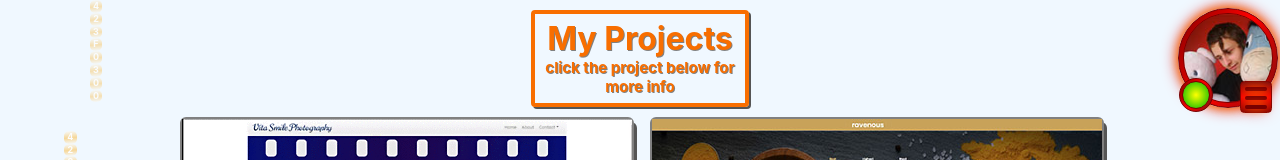
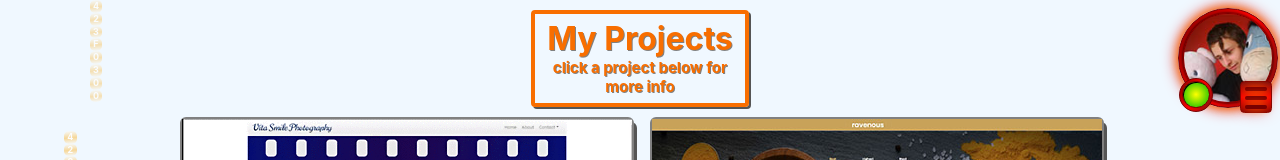
Before and after one commit to Hex-Zero/Mantas-Brasiunas-old, a React (Create React App) app: page / in a window 1280 px wide. Shown: the top 160 px of the page. Built offline with nearby package versions, Linux system fonts and the light colour scheme.

Commit message:
optimization

```diff
--- a/src/components/Image.js
+++ /dev/null
@@ -1,5 +0,0 @@
-import React from 'react'
-
-const Image = React.memo(({ src }) => <img className='projectImage' src={src} alt={''} />)
-
-export default Image
--- a/src/components/Projects.js
+++ b/src/components/Projects.js
@@ -37,7 +37,7 @@ const Projects = () => {
 	return (
 		<div className='projects'>
 			<h1 className='projectTitle'>
-				My Projects <p>click the project below for more info</p>
+				My Projects <p>click a project below for more info</p>
 			</h1>
 			<div className='fbox'>
 				{cardInfo.map(({ classDummy, url, title, content, git, web }) => (
--- a/src/components/VideoCards.js
+++ b/src/components/VideoCards.js
@@ -5,23 +5,16 @@ import ravenouse from '../assets/ravenouse.jpg'
 import first from '../assets/first.gif'
 import vita from '../assets/vita.gif'
 import budget from '../assets/budget.jpg'
-const Image = React.lazy(() => import('./Image'))
 const VideoCards = React.memo(({ url, title, content, git, web }) => {
 	const [ imageUrl ] = useState([ vita, ravenouse, budget, first ])
 	const [ slide, setSlide ] = useState('')
-	const handleSlide = (value) => {
-		setSlide(value)
-	}
-
 	return (
 		<div className={`videoCards`}>
 			<div
 				className='card'
-				onMouseEnter={() => handleSlide('slide-in')}
-				onMouseLeave={() => handleSlide('slide-out')}>
-				<React.Suspense fallback={null}>
-					<Image src={imageUrl[url]} />
-				</React.Suspense>
+				onMouseEnter={() => setSlide('slide-in')}
+				onMouseLeave={() => setSlide('slide-out')}>
+				<img className='projectImage' src={imageUrl[url]} alt={title} />
 				<Loading />
 				<div className={`${slide} projectSlides`}>
 					<h1 className='title'>{title}</h1>
@@ -43,5 +36,4 @@ const VideoCards = React.memo(({ url, title, content, git, web }) => {
 		</div>
 	)
 })
-
 export default VideoCards
--- a/src/index.css
+++ b/src/index.css
@@ -651,6 +651,8 @@ code {
   height: 90%;
   border-radius: 100%;
   border: solid 1px #780000;
+  -webkit-box-shadow: 0 0 3px black;
+          box-shadow: 0 0 3px black;
 }
 
 .burger .statusCircul {
@@ -667,9 +669,11 @@ code {
 .burger .statusLight {
   margin: 2px 2px;
   border-radius: 100%;
-  width: 81%;
-  height: 81%;
+  width: 80%;
+  height: 80%;
   border: solid 1px #780000;
+  -webkit-box-shadow: 1px 1px black inset;
+          box-shadow: 1px 1px black inset;
   background: radial-gradient(ellipse at center, yellow 0%, #4ace01 67%, #4ace01 100%);
 }
 
--- a/src/style/_burger.scss
+++ b/src/style/_burger.scss
@@ -40,6 +40,7 @@
 		height: 90%;
 		border-radius: 100%;
 		border: solid 1px #780000;
+		box-shadow: 0 0 3px black;
 	}
 	.statusCircul {
 		position: absolute;
@@ -59,9 +60,10 @@
 	.statusLight {
 		margin: 2px 2px;
 		border-radius: 100%;
-		width: 81%;
-		height: 81%;
+		width: 80%;
+		height: 80%;
 		border: solid 1px #780000;
+		box-shadow: 1px 1px black inset;
 		background: radial-gradient(
 			ellipse at center,
 			rgba(255, 255, 0, 1) 0%,
```
Also changed, not shown: 1 other file (tests, documents, lock files or other folders).
